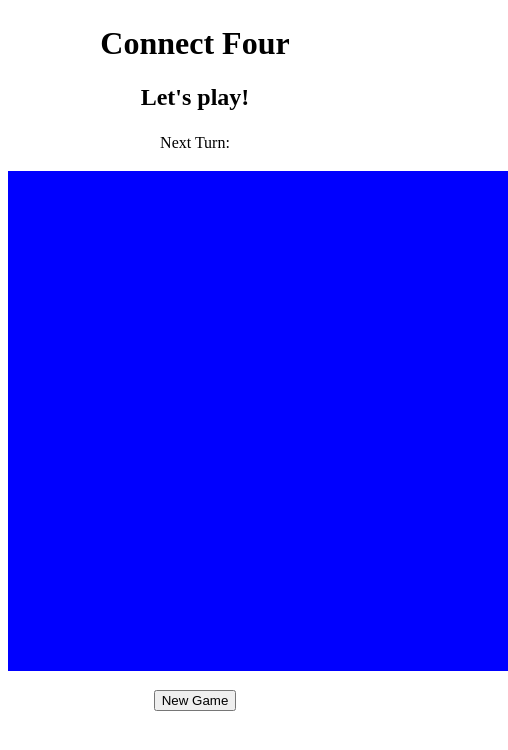
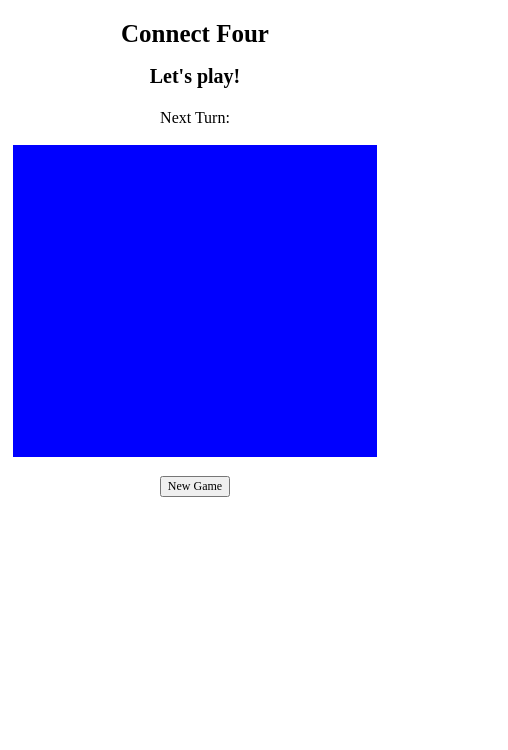
Before and after one commit to Steph-Blondet/Steph-Blondet.github.io, a plain HTML site: page index.html in a window 390 px wide. Shown: the whole page, 508 px wide, since content can reach past the window. Drawn offline with nearby package versions, Linux system fonts and the light colour scheme.

Commit message:
created first thoughts of responsive design by accident

```diff
--- a/style.css
+++ b/style.css
@@ -1,12 +1,30 @@
 /*create board (rectangle)*/
 /*create new game button*/
 /*create turns box*/
+
+* {
+  font-size: 0px;
+}
+
 h1, h2, p {
   text-align: center;
+  font-family: "Times New Roman", Georgia, Serif;
 }
 
 h1, p {
   padding-top: 1%;
+}
+
+h1 {
+  font-size: 25px;
+}
+
+h2 {
+  font-size: 20px;
+}
+
+p {
+  font-size: 16px;
 }
 
 #switch-turn {
@@ -14,18 +32,47 @@ h1, p {
 }
 
 #board {
-  width: 500px;
-  height: 500px;
+  width: 364px;
+  height: 312px;
   margin: 5% auto;
   display: block;
+  background-color: blue;
+}
 
-  background-color: blue;
-  vertical-align: middle;
-  overflow: hidden;
-
+.squares {
+  width: 50px;
+  height: 50px;
+  display: inline-block;
+  /*margin: 0 auto;*/
+  text-align: center;
+  background-color: pink;
+  text-align: center;
+  border: 0.5px solid red; /*just for visualization*/
 }
 
 #clear-board {
   margin: auto;
   display: block;
+  font-family: "Times New Roman", Georgia, Serif;
+  font-size: 12px;
 }
+
+
+/* responsive ? */
+/*#board {
+  width: 364px;
+  height: 312px;
+  margin: 5% auto;
+  display: block;
+  background-color: blue;
+}
+
+.squares {
+  width: 50px;
+  height: 50px;
+  display: inline-block;
+  text-align: center;
+  background-color: pink;
+  text-align: center;
+  border: 0.5px solid red;
+}*/
```
